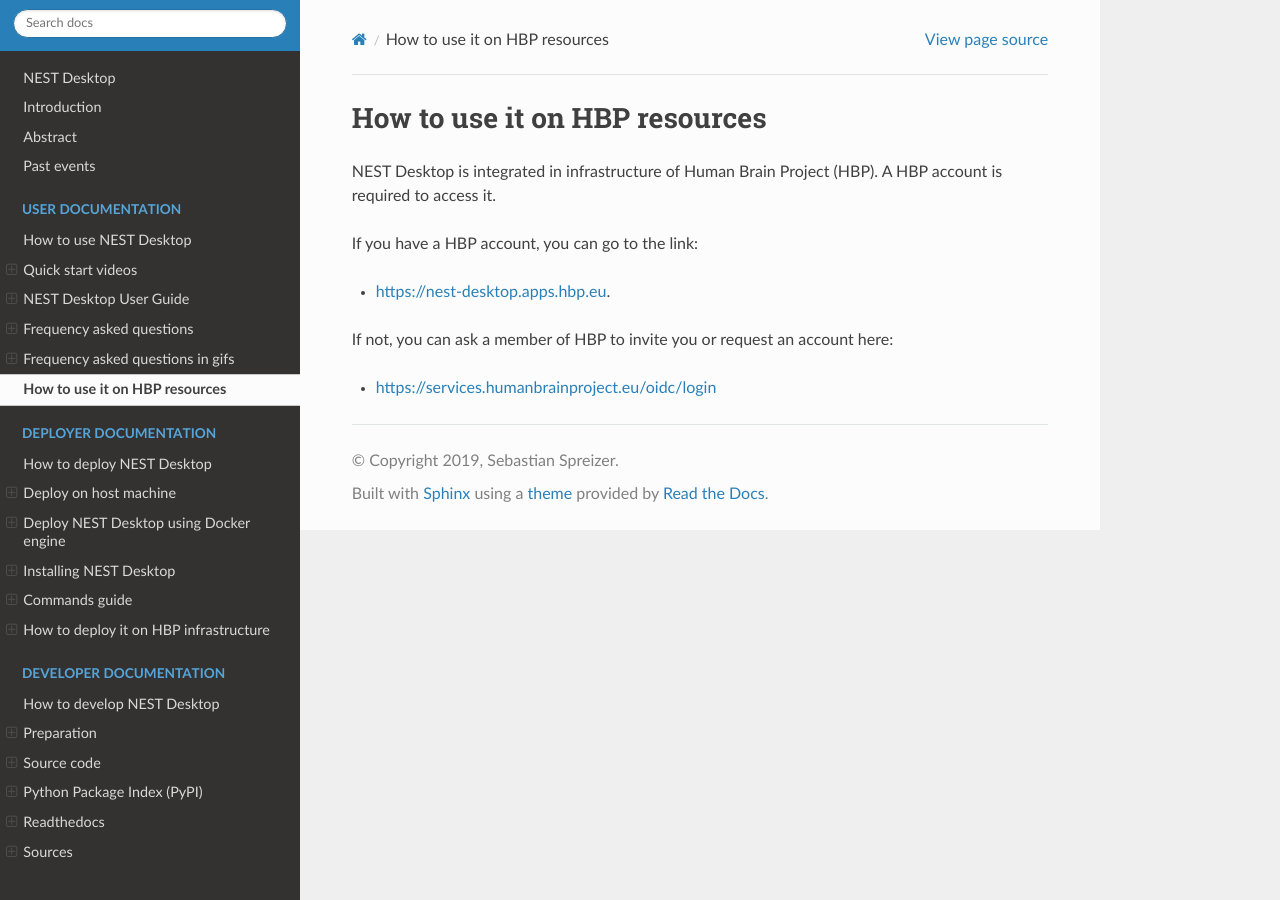
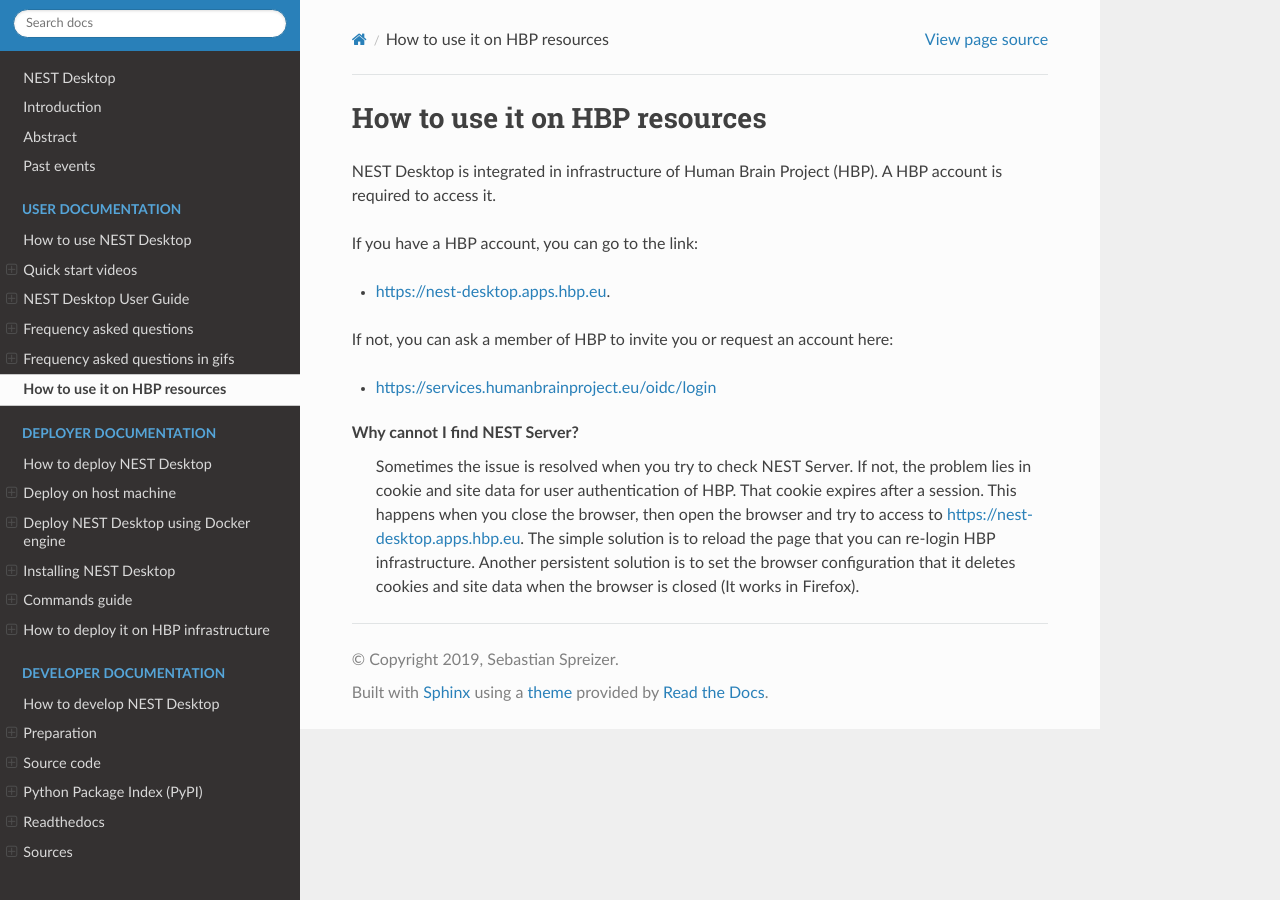
Before and after one commit to babsey/nest-desktop-docs, a Sphinx documentation site: the page built from docs/user/use-hbp.rst, in a window 1280 px wide. Built offline with Sphinx 7.4.7 and the Read the Docs theme 2.0.0, drawn with Linux system fonts in a browser that asks for light colours.

Commit message:
Update docs, info for NEST Server error

```diff
--- a/docs/user/use-hbp.rst
+++ b/docs/user/use-hbp.rst
@@ -12,3 +12,11 @@
 If not, you can ask a member of HBP to invite you or request an account here:
 
 * https://services.humanbrainproject.eu/oidc/login
+
+
+Why cannot I find NEST Server?
+  Sometimes the issue is resolved when you try to check NEST Server.
+  If not, the problem lies in cookie and site data for user authentication of HBP.
+  That cookie expires after a session. This happens when you close the browser, then open the browser and try to access to https://nest-desktop.apps.hbp.eu.
+  The simple solution is to reload the page that you can re-login HBP infrastructure.
+  Another persistent solution is to set the browser configuration that it deletes cookies and site data when the browser is closed (It works in Firefox).
```
